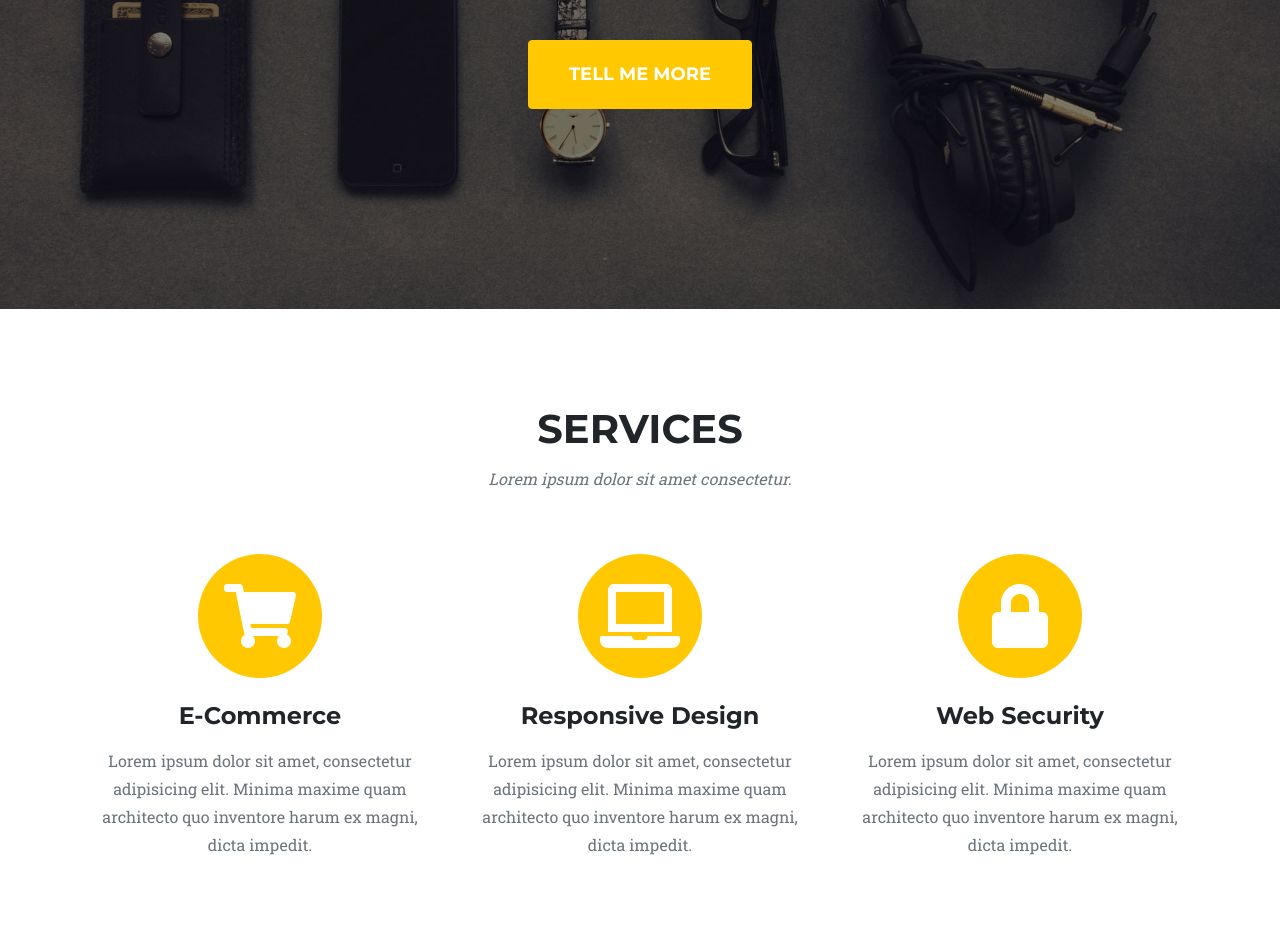
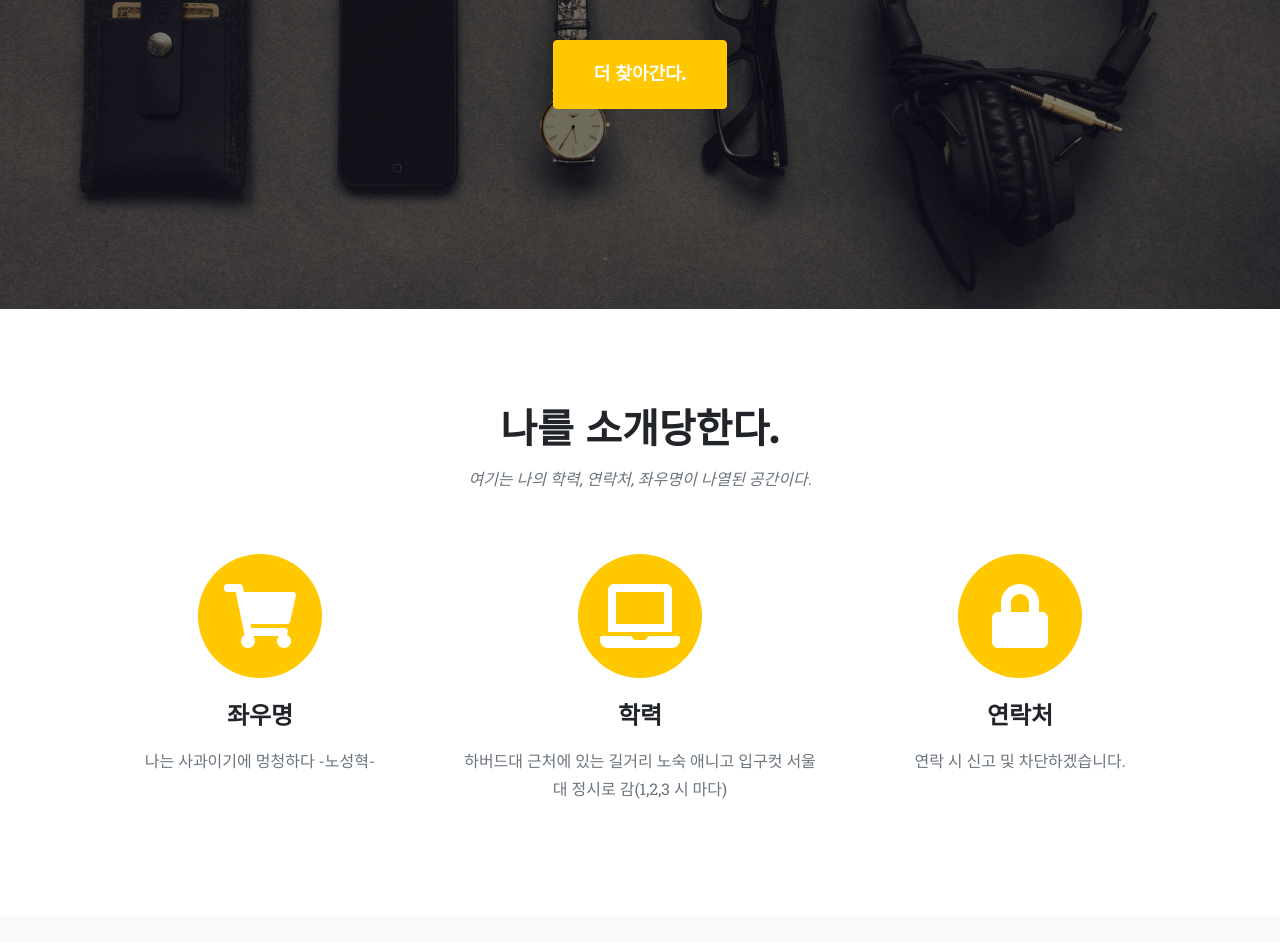
Before and after one commit to Euak-Euak/euak, a plain HTML site: page index.html in a window 1280 px wide. Shown: the part 436-1378 px from the top of the page. Drawn offline with nearby package versions, Linux system fonts and the light colour scheme.

Commit message:
Update index.html

```diff
--- a/index.html
+++ b/index.html
@@ -39,17 +39,17 @@
         <!-- Masthead-->
         <header class="masthead">
             <div class="container">
-                <div class="masthead-subheading">포트폴리오</div>
-                <div class="masthead-heading text-uppercase">게임 제작 수행평가</div>
-                <a class="btn btn-primary btn-xl text-uppercase" href="#services">Tell Me More</a>
+                <div class="masthead-subheading">사진첩.</div>
+                <div class="masthead-heading text-uppercase">노아저씨</div>
+                <a class="btn btn-primary btn-xl text-uppercase" href="#services">더 찾아간다.</a>
             </div>
         </header>
         <!-- Services-->
         <section class="page-section" id="services">
             <div class="container">
                 <div class="text-center">
-                    <h2 class="section-heading text-uppercase">Services</h2>
-                    <h3 class="section-subheading text-muted">Lorem ipsum dolor sit amet consectetur.</h3>
+                    <h2 class="section-heading text-uppercase">나를 소개당한다.</h2>
+                    <h3 class="section-subheading text-muted">여기는 나의 학력, 연락처, 좌우명이 나열된 공간이다.</h3>
                 </div>
                 <div class="row text-center">
                     <div class="col-md-4">
@@ -57,24 +57,24 @@
                             <i class="fas fa-circle fa-stack-2x text-primary"></i>
                             <i class="fas fa-shopping-cart fa-stack-1x fa-inverse"></i>
                         </span>
-                        <h4 class="my-3">E-Commerce</h4>
-                        <p class="text-muted">Lorem ipsum dolor sit amet, consectetur adipisicing elit. Minima maxime quam architecto quo inventore harum ex magni, dicta impedit.</p>
+                        <h4 class="my-3">좌우명</h4>
+                        <p class="text-muted">나는 사과이기에 멍청하다 -노성혁-</p>
                     </div>
                     <div class="col-md-4">
                         <span class="fa-stack fa-4x">
                             <i class="fas fa-circle fa-stack-2x text-primary"></i>
                             <i class="fas fa-laptop fa-stack-1x fa-inverse"></i>
                         </span>
-                        <h4 class="my-3">Responsive Design</h4>
-                        <p class="text-muted">Lorem ipsum dolor sit amet, consectetur adipisicing elit. Minima maxime quam architecto quo inventore harum ex magni, dicta impedit.</p>
+                        <h4 class="my-3">학력</h4>
+                        <p class="text-muted">하버드대 근처에 있는 길거리 노숙 애니고 입구컷 서울대 정시로 감(1,2,3 시 마다)</p>
                     </div>
                     <div class="col-md-4">
                         <span class="fa-stack fa-4x">
                             <i class="fas fa-circle fa-stack-2x text-primary"></i>
                             <i class="fas fa-lock fa-stack-1x fa-inverse"></i>
                         </span>
-                        <h4 class="my-3">Web Security</h4>
-                        <p class="text-muted">Lorem ipsum dolor sit amet, consectetur adipisicing elit. Minima maxime quam architecto quo inventore harum ex magni, dicta impedit.</p>
+                        <h4 class="my-3">연락처</h4>
+                        <p class="text-muted">연락 시 신고 및 차단하겠습니다.</p>
                     </div>
                 </div>
             </div>
```
